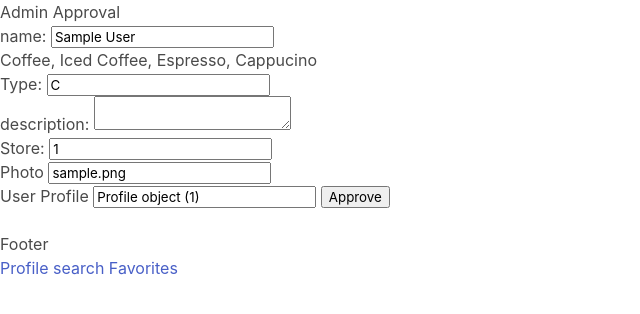
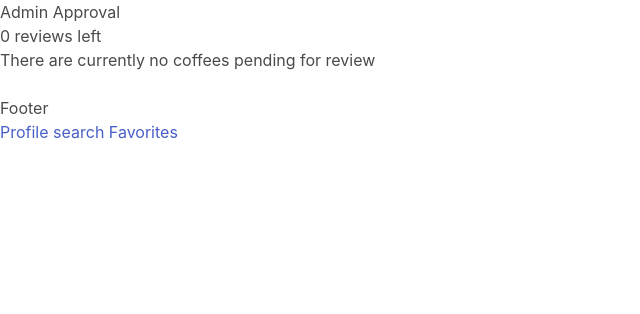
Before and after one commit to MashdorDev/buzz, a Django app: page /approval/admin in a window 1280 px wide. Shown: the top 314 px of the page, without its empty margins (0-640 px from the left). Run offline with Django 3.2, Linux system fonts and the light colour scheme; tables that the repository leaves empty hold one stand-in row (values such as "Sample post").

Commit message:
major fixes accross the website and an update on most if not all major features

```diff
--- a/app/main_app/models.py
+++ b/app/main_app/models.py
@@ -2,6 +2,7 @@ from django.db import models
 import os
 from django.urls import reverse
 from django.contrib.auth.models import User
+from django.core.validators import MaxValueValidator, MinValueValidator
 
 CATEGORIES = (
     ('C', 'Coffee'),
@@ -10,13 +11,6 @@ CATEGORIES = (
     ('C', 'Cappucino'),
 )
 
-RATING = (
-    ('1', 1),
-    ('2', 2),
-    ('3', 3),
-    ('4', 4),
-    ('5', 5)
-)
 class Profile(models.Model):
     user = models.OneToOneField(User,on_delete=models.CASCADE, default=0)
     avatar = models.CharField(max_length=200)
@@ -28,7 +22,7 @@ class Admin_Coffee(models.Model):
     store_id = models.CharField('Store name',max_length=50)
     categories = models.CharField('Categories', max_length=(2), choices=(CATEGORIES), default=CATEGORIES[0][0])
     photo = models.CharField(max_length=200)
-    rating = models.IntegerField(default=0)
+    rating = models.FloatField(default=0)
     profile = models.ForeignKey(Profile,related_name='usersubad', on_delete=models.CASCADE, default=0)
     favorite_count = models.IntegerField(default=0)
     favorites = models.ManyToManyField(Profile)
@@ -52,7 +46,13 @@ class User_Coffee(models.Model):
 class Reviews(models.Model):
     profile = models.ForeignKey(Profile, on_delete=models.CASCADE, default=0)
     review = models.CharField( max_length=1000)
-    rating = models.CharField('Rating', max_length=(1), choices=(RATING), default=RATING[0][0])
+    rating = models.CharField(
+        'Rating',
+        max_length=(1),
+        validators=[
+            MaxValueValidator(5),
+            MinValueValidator(0)
+        ])
     coffee = models.ForeignKey(Admin_Coffee, on_delete=models.CASCADE)
 
     def _str_(self):
--- a/app/main_app/templates/coffee/add_coffee.html
+++ b/app/main_app/templates/coffee/add_coffee.html
@@ -4,8 +4,9 @@
 <h1>Add Coffee</h1>
 {% endif %}
 
-<form action="{% url 'coffee_create' %}" enctype="multipart/form-data" method="POST">
+<form action="/coffee/create/{{store.id}}/" enctype="multipart/form-data" method="POST">
   {% csrf_token %}
+  <h1> Add a drink to {{store.name}}</h1>
   <label>name: <input name="name" ></label>
   <br>
   <label>Type: <select name="categories">
@@ -17,8 +18,6 @@
   <br>
   <label>description:</label> <textarea name="description"></textarea>
   <br>
-  <label>Store: <input name="store"></label>
-  <br>
   <label>Photo: <input type="file" name="photo-file"></label>
   <br>
   <button>Submit</button>
--- a/app/main_app/templates/user/admin_approval.html
+++ b/app/main_app/templates/user/admin_approval.html
@@ -1,6 +1,8 @@
 {% extends 'base.html' %} {% block content %}
 <h1>Admin Approval</h1>
+<h1>{{length}} reviews left</h1>
 
+{% if length > 0%}
 <form action="{% url 'approved' coffee.0.id %}" enctype="multipart/form-data" method="POST">
     {% csrf_token %}
     <label>name: <input name="name" value="{{coffee.0.name}}"></label>
@@ -8,7 +10,7 @@
     <p>Coffee, Iced Coffee, Espresso, Cappucino</p>
     <label>Type: <input name="categories" value="{{coffee.0.categories}}"></label>
     <br>
-    <label>description:</label> <textarea name="description" value="{{coffee.0.description}}"></textarea>
+    <label>description:</label> <textarea name="description"> {{coffee.0.description}} </textarea>
     <br>
     <label>Store: <input name="store" value = "{{coffee.0.store_id}}"></label>
     <br>
@@ -16,6 +18,10 @@
     <br>
     <label>User Profile <input name="profile" value = "{{coffee.0.profile}}"></label>
     <button>Approve</button>
+<form action="{% url 'delete_ad' coffee.0.id %}" method="POST">
+    <button>Delete</button>
 </form>
-
+{% else %}
+<h1>There are currently no coffees pending for review</h1>
+{%endif%}
 {% endblock %}
--- a/app/main_app/templates/user/profile.html
+++ b/app/main_app/templates/user/profile.html
@@ -4,9 +4,11 @@
 
 {% if user.is_authenticated %}
     <a>Your Reviews</a>
-    <a>Add a Drink</a>
+    <br>
     <a>Submitted Drinks</a>
+    <br>
     <a href="{% url 'logout' %}">Log Out</a>
+    <br>
 
     {% if user.is_staff %}
             <a href="{% url 'admin_approval' %}">Admin approval</a>
--- a/app/main_app/urls.py
+++ b/app/main_app/urls.py
@@ -7,14 +7,14 @@ from . import views
 urlpatterns = [
     path('', views.home, name = 'home'),
     path('accounts/signup/', views.signup, name= 'signup'),
-    path('coffee/', views.coffee_index, name='coffee_index'),
-    path('store/', views.store_index, name='store_index'),
-    path('coffee/detail/<int:coff_id>', views.coffee_detail, name='coffee_detail'),
-    path('coffee/create/', views.coffee_create, name='coffee_create'),
+    path('store/<str:store_id>/', views.store_details, name='store_details'),
+    path('coffee/detail/<int:coff_id>/', views.coffee_detail, name='coffee_detail'),
+    path('coffee/create/<str:store_id>/', views.coffee_create, name='coffee_create'),
+    path('addreview/<int:coff_id>/', views.create_review, name='review_create'),
     path('profile/', views.profile, name='profile'),
     path('search/', views.search, name='search'),
     path('searching/', views.searching, name='searching'),
-    path('profile/favorites', views.index_favorites, name='favorites'),
+    path('profile/favorites/', views.index_favorites, name='favorites'),
     path('topdrinks/', views.index_top_drinks, name='top_drinks'),
     path('topshops/', views.index_top_shops, name='top_shops'),
     path('type/cof', views.index_type_cof, name='type_cof'),
@@ -23,4 +23,5 @@ urlpatterns = [
     path('type/cap', views.index_type_cap, name='type_cap'),
     path('approval/admin', views.admin_approval, name='admin_approval'),
     path('approved/<int:cof_id>', views.approved, name='approved'),
+    path('delete/admin/<int:cof_id>', views.delete_ad, name='delete_ad')
 ]
--- a/app/main_app/views.py
+++ b/app/main_app/views.py
@@ -34,17 +34,10 @@ API = os.environ['API_KEY']
 headers = {'Authorization': f'Bearer {API} '}
 
 
-#r = requests.get(https://api.yelp.com/v3/autocomplete?text=del&latitude=37.786882&longitude=-122.399972, headers=headers)
-
 # home page
 def home(request):
     return render(request, 'home.html')
 
-# index store
-def store_index(request):
-    r = requests.get("https://api.yelp.com/v3/businesses/search?location=toronto&term=coffee&limit=50", headers=headers).json()
-
-    return render(request, 'coffee/store_index.html', {"store": r})
 
 # sign up function
 def signup(request):
@@ -71,27 +64,54 @@ def coffee_index(request):
 
 # Coffee Details
 def coffee_detail(request, coff_id):
-    print(id)
     coffee = Admin_Coffee.objects.get(id=coff_id)
-    print(coffee)
-    return render(request, "coffee/detail.html", {'coffee': coffee})
+    rev = Reviews.objects.filter(coffee_id=coff_id)
+    store = requests.get("https://api.yelp.com/v3/businesses/"+ coffee.store_id, headers=headers).json()
+    return render(request, "coffee/detail.html", {'coffee': coffee, 'store': store, 'reviews': rev})
 
+# add a review
+def create_review(request, coff_id):
+    coffee = Admin_Coffee.objects.get(id=coff_id)
+    if request.method == 'POST':
+        Reviews.objects.create(
+            review = request.POST['review'],
+            rating = request.POST['rating'],
+            coffee_id = coff_id,
+            profile = Profile.objects.get(user_id=request.user.id)
+        )
+        update = Reviews.objects.filter(coffee_id=coff_id)
+        rate = 0
+        count = 0
+        for i in update:
+            count += 1
+            rate += int(i.rating)
+        coffee.rating = round(rate/count, 1)
+        coffee.save()
+        return redirect('/coffee/detail/%s/' % (coff_id))
+    else:
+        return render(request, 'coffee/review.html', {"coffee": coffee })
+
+# Store detail page
+def store_details(request, store_id):
+    r = requests.get("https://api.yelp.com/v3/businesses/"+ store_id, headers=headers).json()
+    return render(request, 'coffee/store_index.html', {"store": r})
 
 
 # create coffee form
-def coffee_create(request):
+def coffee_create(request, store_id):
+    r = requests.get("https://api.yelp.com/v3/businesses/"+ store_id, headers=headers).json()
     if request.method == 'POST':
         User_Coffee.objects.create(
             name = request.POST['name'],
             description = request.POST['description'],
-            store_id = request.POST['store'],
+            store_id = store_id,
             categories = request.POST['categories'],
-            # photo = add_photo(request.FILES.get('photo-file', None)),
+            photo = add_photo(request.FILES.get('photo-file', None)),
             profile = Profile.objects.get(user_id=request.user.id)
         )
         return redirect('/profile')
     else:
-        return render(request, 'coffee/add_coffee.html')
+        return render(request, 'coffee/add_coffee.html', {'store': r})
 
 #view profile
 def profile(request):
@@ -102,16 +122,23 @@ def search(request):
     return render(request, 'main_app/search.html')
 
 def searching(request):
-    results = Admin_Coffee.objects.filter(name__icontains=request.POST['search'])
-    return render(request, 'main_app/coffee_results.html', {'coffee':results})
+    if request.POST['selector']=='store':
+        results = requests.get("https://api.yelp.com/v3/businesses/search?location=toronto&sort_by=rating&categories=coffee&limit=50&term=" + request.POST["search"], headers=headers).json()
+        return render(request, 'main_app/search_results.html', {'categories':results})
+    else:
+        results = Admin_Coffee.objects.filter(name__icontains=request.POST['search'])
+        return render(request, 'main_app/coffee_results.html', {'coffee': results})
 
 # view favorites
 def index_favorites(request):
-    return render(request, 'user/index_user.html')
+    profile = Profile.objects.get(user_id=request.user.id)
+    coffee = Admin_Coffee.objects.get(favorites)
+    return render(request, 'main_app/coffee_results.html', {"coffee": coffee})
 
 # top coffee
 def index_top_drinks(request):
-    return render(request, 'main_app/search_results.html')
+    coffee = Admin_Coffee.objects.all().order_by('-rating')
+    return render(request, 'main_app/coffee_results.html', {"coffee": coffee})
 
 # top store
 def index_top_shops(request):
@@ -140,8 +167,11 @@ def index_type_cap(request):
 
 # adming coffee approval
 def admin_approval(request):
-    coffee = User_Coffee.objects.all
-    return render(request,'user/admin_approval.html', {'coffee':coffee})
+    coffee = User_Coffee.objects.all()
+    test = coffee[0].name
+    print("result print %s" % (test))
+    return render(request,'user/admin_approval.html', {'coffee':coffee, "length": len(coffee) - 1})
+    # return redirect("/profile/")
 
 # admin coffee approved
 def approved(request, cof_id):
@@ -156,3 +186,9 @@ def approved(request, cof_id):
     )
     c.delete()
     return redirect('/approval/admin')
+
+# delete a coffee
+def delete_ad(request, cof_id):
+    c = User_Coffee.objects.get(id=cof_id)
+    c.delete()
+    return redirect('/approval/admin')
```
Also changed, not shown: app/main_app/templates/coffee/detail.html (+15 -16 lines), app/main_app/templates/coffee/index.html (deleted, +0 -28 lines), app/main_app/templates/coffee/review.html (added, +14 -0 lines), app/main_app/templates/coffee/store_index.html (+3 -7 lines), app/main_app/templates/main_app/search.html (+4 -5 lines), app/main_app/templates/main_app/search_results.html (+5 -3 lines), app/main_app/migrations/0006_auto_20210407_2231.py (added), app/main_app/migrations/0007_auto_20210407_2241.py (added).
